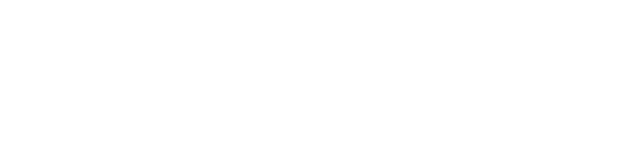
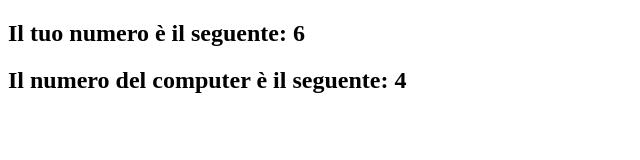
Before and after one commit to giuseppe-lana27/js-mail-dadi, a plain HTML site: page dadi/index.html in a window 1280 px wide. Shown: the whole page, without its empty margins (0-640 px from the left). Drawn offline with Linux system fonts and the light colour scheme.

Commit message:
Inserita generazione numeri del dado random per utente e computer

```diff
--- a/dadi/index.html
+++ b/dadi/index.html
@@ -4,9 +4,12 @@
     <meta charset="UTF-8">
     <meta name="viewport" content="width=device-width, initial-scale=1.0">
     <meta http-equiv="X-UA-Compatible" content="ie=edge">
-    <title>Document</title>
+    <title>Gioco dei Dadi</title>
   </head>
   <body>
-
+    <h2>Il tuo numero è il seguente: <span id="numero-utente"></span></h2>
+    <h2>Il numero del computer è il seguente: <span id="numero-computer"></span></h2>
+    <h2></h2>
+    <script src="js/script.js" charset="utf-8"></script>
   </body>
 </html>
--- a/dadi/js/script.js
+++ b/dadi/js/script.js
@@ -0,0 +1,7 @@
+// 1. generazione primo numero random per utente
+var numeroUtente = Math.ceil((Math.random() * 5) + 1);
+document.getElementById('numero-utente').innerHTML = numeroUtente;
+// 2. generazione secondo numero random per computer
+var numeroComputer = Math.ceil((Math.random() * 5) + 1);
+document.getElementById('numero-computer').innerHTML = numeroComputer;
+// 3. confronto i due numeri
--- a/mail/js/script.js
+++ b/mail/js/script.js
@@ -0,0 +1,2 @@
+// 1. inizializzazione array mail
+var email = [""]
```
Also changed, not shown: mail/index.html (+1 -0 lines).
